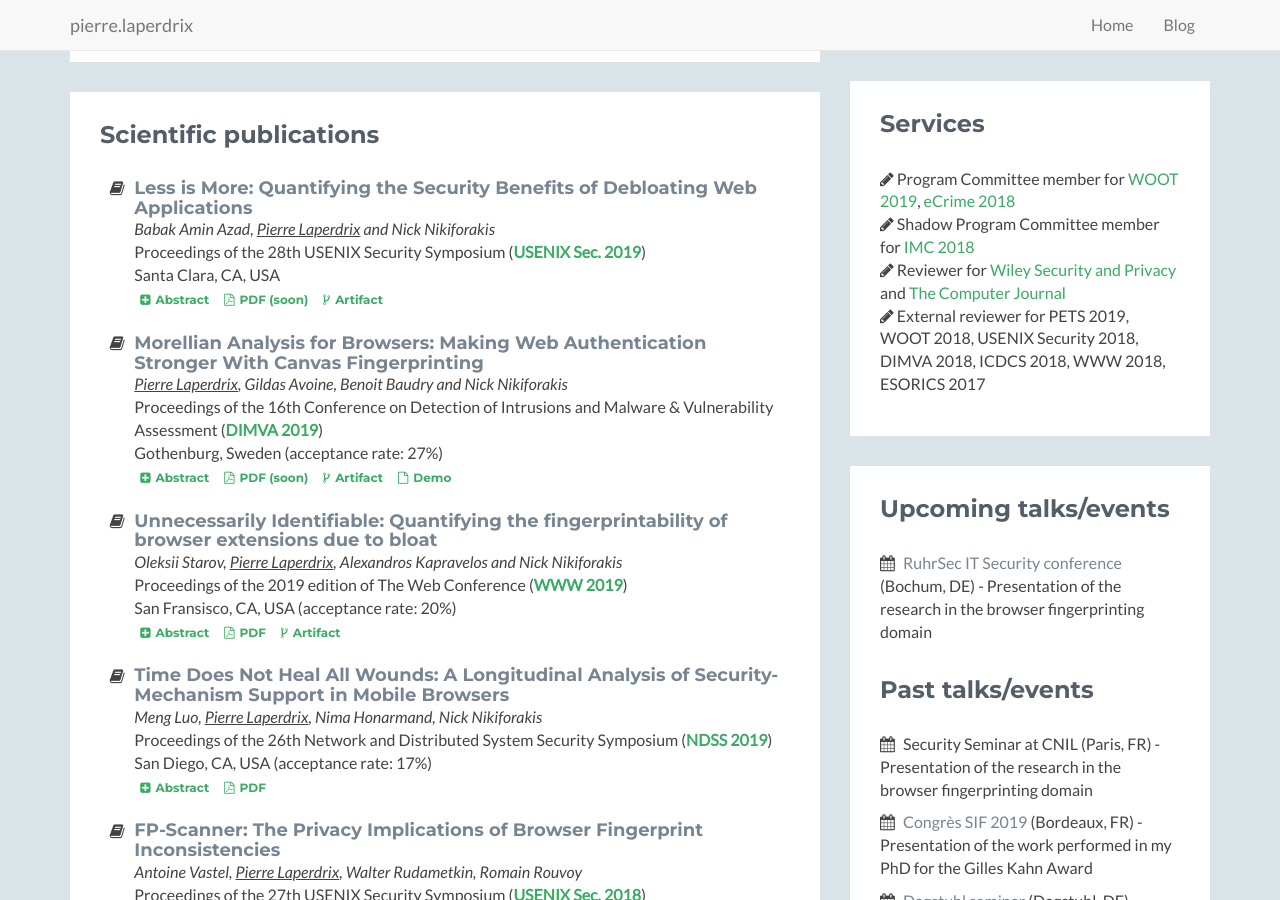
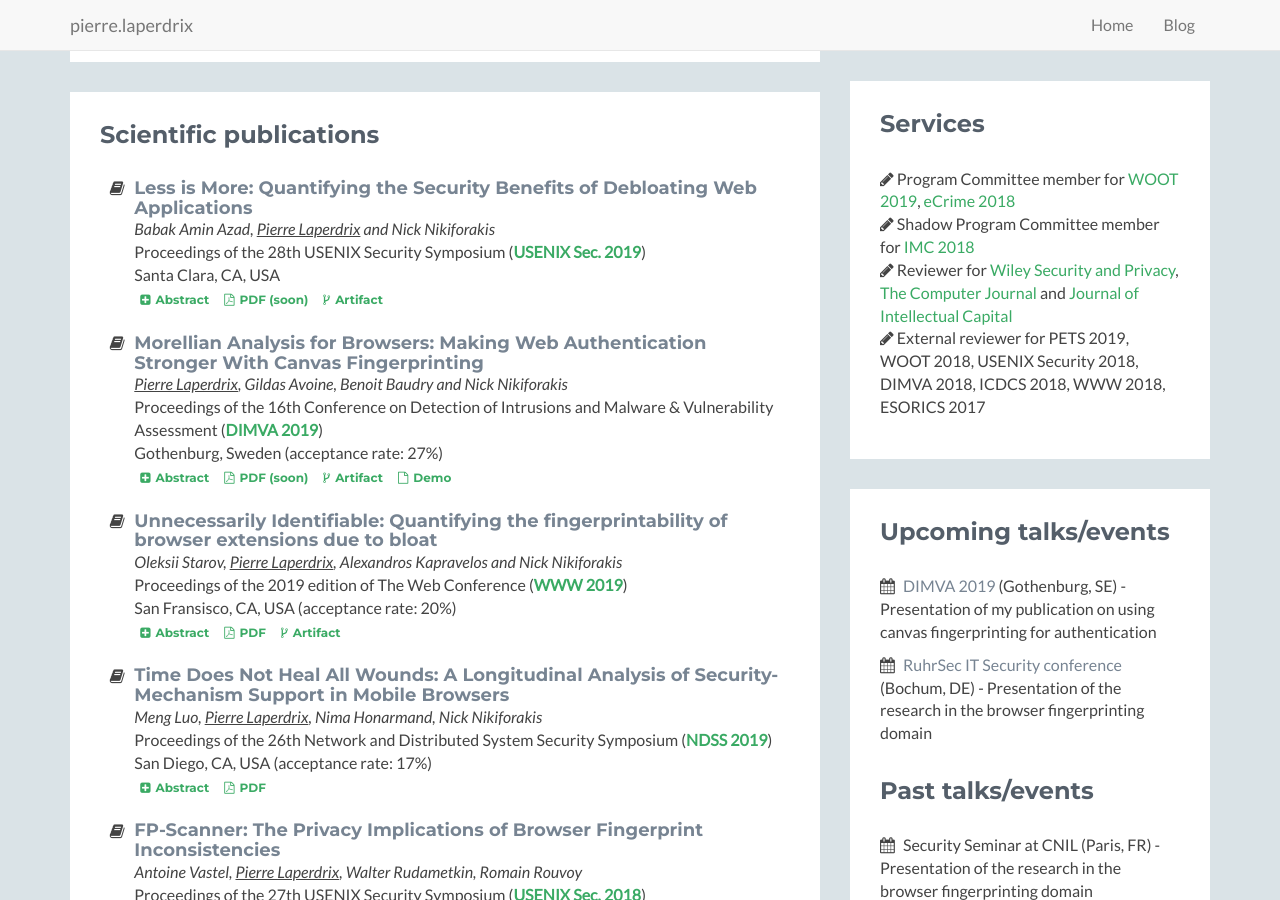
Before and after one commit to plaperdr/plaperdr.github.io, a Jekyll site: the page built from index.html, in a window 1280 px wide and 900 px high, scrolled down 608 px. Built offline with Jekyll 4.4.1, drawn with Linux system fonts in a browser that asks for light colours.

Commit message:
Updating site

```diff
--- a/index.html
+++ b/index.html
@@ -766,7 +766,10 @@ layout: home
                             <li><i class="fa fa-pencil"></i> Shadow Program Committee member for
                                 <a href="https://conferences.sigcomm.org/imc/2018/shadow/" target="_blank">IMC 2018</a>
                             </li>
-                            <li><i class="fa fa-pencil"></i> Reviewer for <a href="https://onlinelibrary.wiley.com/journal/24756725" target="_blank">Wiley Security and Privacy</a> and <a href="https://academic.oup.com/comjnl" target="_blank">The Computer Journal</a></li>
+                            <li><i class="fa fa-pencil"></i> Reviewer for <a href="https://onlinelibrary.wiley.com/journal/24756725" target="_blank">Wiley Security and Privacy</a>,
+                                <a href="https://academic.oup.com/comjnl" target="_blank">The Computer Journal</a> and
+                                <a href="https://www.emeraldinsight.com/journal/jic" target="_blank">Journal of Intellectual Capital</a>
+                            </li>
                             <li><i class="fa fa-pencil"></i> External reviewer for PETS 2019, WOOT 2018, USENIX Security 2018, DIMVA 2018, ICDCS 2018, WWW 2018, ESORICS 2017</li>
                         </ul>
                     </div><!--//content-->
@@ -778,6 +781,7 @@ layout: home
                     <h2 class="heading">Upcoming talks/events</h2>
                     <div class="content">
                         <ul class="list-unstyled">
+                            <li><i class="fa fa-calendar"></i> <a target="_blank" href="https://www.dimva2019.org/">DIMVA 2019</a> (Gothenburg, SE) - Presentation of my publication on using canvas fingerprinting for authentication</li>
                             <li><i class="fa fa-calendar"></i> <a target="_blank" href="https://www.ruhrsec.de/2019/index.html#talks">RuhrSec IT Security conference</a> (Bochum, DE) - Presentation of the research in the browser fingerprinting domain</li>
                         </ul>
                     </div><!--//content-->
```
